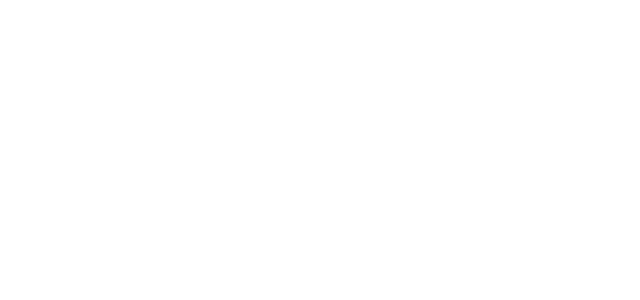
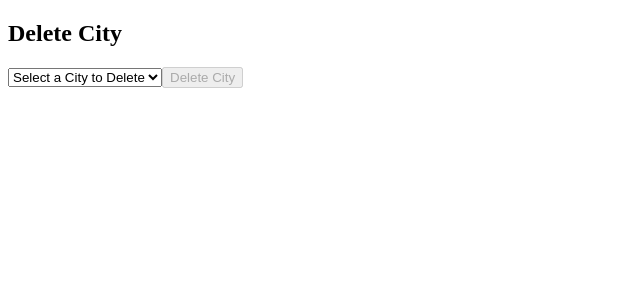
Before and after one commit to eoeqs/is_2, a React (Create React App) app in the folder auth-app/: page /cities/delete in a window 1280 px wide. Before the commit this address had no page. Shown: the top 300 px of the page, without its empty margins (0-640 px from the left). Built offline with nearby package versions, Linux system fonts and the light colour scheme.

Commit message:
city delete done

```diff
--- a/auth-app/src/App.js
+++ b/auth-app/src/App.js
@@ -4,11 +4,11 @@ import Home from './components/Home';
 import Login from './components/Login';
 import Register from './components/Register';
 import CityForm from './components/CityForm';
-import AdminPanel from "./components/AdminPanel";
-import CityActionSelector from "./components/CityActionSelector";
-import CityUpdate from "./components/CityUpdate";
-import CitySelectForUpdate from "./components/CitySelectForUpdate";
-import CityInfo from './components/CityInfo';  // Новый импорт
+import AdminPanel from './components/AdminPanel';
+import CityActionSelector from './components/CityActionSelector';
+import CityUpdate from './components/CityUpdate';
+import CitySelectForUpdate from './components/CitySelectForUpdate';
+import CityDelete from './components/CityDelete';  // Импортируем новый компонент
 
 const App = () => {
     const [user, setUser] = useState({ roles: [] });
@@ -35,7 +35,7 @@ const App = () => {
                 <Route path="/cities/create" element={<CityForm />} />
                 <Route path="/cities/update/:id" element={<CityUpdate />} />
                 <Route path="/cities/update" element={<CitySelectForUpdate />} />
-                <Route path="/cities/info/:id" element={<CityInfo />} />
+                <Route path="/cities/delete" element={<CityDelete />} />
                 <Route
                     path="/admin"
                     element={user && user.roles.includes('ADMIN') ? <AdminPanel /> : <Navigate to="/" />}
--- a/auth-app/src/components/CityActionSelector.js
+++ b/auth-app/src/components/CityActionSelector.js
@@ -1,7 +1,7 @@
 import React, { useState, useEffect } from 'react';
 import axios from 'axios';
 import { Link } from 'react-router-dom';
-import { useAuth } from '../AuthProvider';  // Импортируем useAuth
+import { useAuth } from '../AuthProvider';
 
 const CityActionSelector = () => {
     const { token } = useAuth();  // Получаем токен из контекста
@@ -11,10 +11,9 @@ const CityActionSelector = () => {
     useEffect(() => {
         const fetchCities = async () => {
             try {
-                // Передаем токен в заголовках запроса
                 const response = await axios.get('/cities', {
                     headers: {
-                        Authorization: `Bearer ${token}`,  // Добавляем токен
+                        Authorization: `Bearer ${token}`,  // Передаем токен
                     },
                 });
                 setCities(response.data);  // Заполняем список городов
@@ -23,9 +22,7 @@ const CityActionSelector = () => {
             }
         };
 
-        if (token) {
-            fetchCities();  // Загружаем города, если есть токен
-        }
+        fetchCities();
     }, [token]);
 
     const handleCityChange = (e) => {
@@ -58,6 +55,11 @@ const CityActionSelector = () => {
                     <button disabled={!selectedCityId}>Show City Info</button>
                 </Link>
             </div>
+            <div>
+                <Link to="/cities/delete">
+                    <button>Delete an Existing City</button>
+                </Link>
+            </div>
         </div>
     );
 };
--- /dev/null
+++ b/auth-app/src/components/CityDelete.js
@@ -0,0 +1,74 @@
+import React, { useState, useEffect } from 'react';
+import axios from 'axios';
+import { useAuth } from '../AuthProvider';
+import { useNavigate } from 'react-router-dom';
+
+const CityDelete = () => {
+    const { token } = useAuth();  // Получаем токен из контекста
+    const [cities, setCities] = useState([]);
+    const [selectedCityId, setSelectedCityId] = useState('');
+    const [isDeleting, setIsDeleting] = useState(false);
+    const navigate = useNavigate();  // Хук для навигации после удаления
+
+    useEffect(() => {
+        const fetchCities = async () => {
+            try {
+                // Передаем токен в заголовках запроса
+                const response = await axios.get('/cities', {
+                    headers: {
+                        Authorization: `Bearer ${token}`,  // Добавляем токен
+                    },
+                });
+                setCities(response.data);  // Заполняем список городов
+            } catch (error) {
+                console.error('Error fetching cities:', error);
+            }
+        };
+
+        if (token) {
+            fetchCities();  // Загружаем города, если есть токен
+        }
+    }, [token]);
+
+    const handleCityChange = (e) => {
+        setSelectedCityId(e.target.value);
+    };
+
+    const handleDeleteCity = async () => {
+        if (selectedCityId) {
+            try {
+                setIsDeleting(true);  // Отображаем индикатор загрузки
+                await axios.delete(`/cities/${selectedCityId}`, {
+                    headers: {
+                        Authorization: `Bearer ${token}`,  // Передаем токен
+                    },
+                });
+                console.log('City deleted successfully');
+                navigate('/cities');  // Перенаправляем после удаления
+            } catch (error) {
+                console.error('Error deleting city:', error);
+            } finally {
+                setIsDeleting(false);  // Скрываем индикатор загрузки
+            }
+        }
+    };
+
+    return (
+        <div>
+            <h2>Delete City</h2>
+            <select onChange={handleCityChange} value={selectedCityId}>
+                <option value="">Select a City to Delete</option>
+                {cities.map((city) => (
+                    <option key={city.id} value={city.id}>
+                        {city.name}
+                    </option>
+                ))}
+            </select>
+            <button onClick={handleDeleteCity} disabled={!selectedCityId || isDeleting}>
+                {isDeleting ? 'Deleting...' : 'Delete City'}
+            </button>
+        </div>
+    );
+};
+
+export default CityDelete;
```
Also changed, not shown: 1 other file (tests, documents, lock files or other folders).
